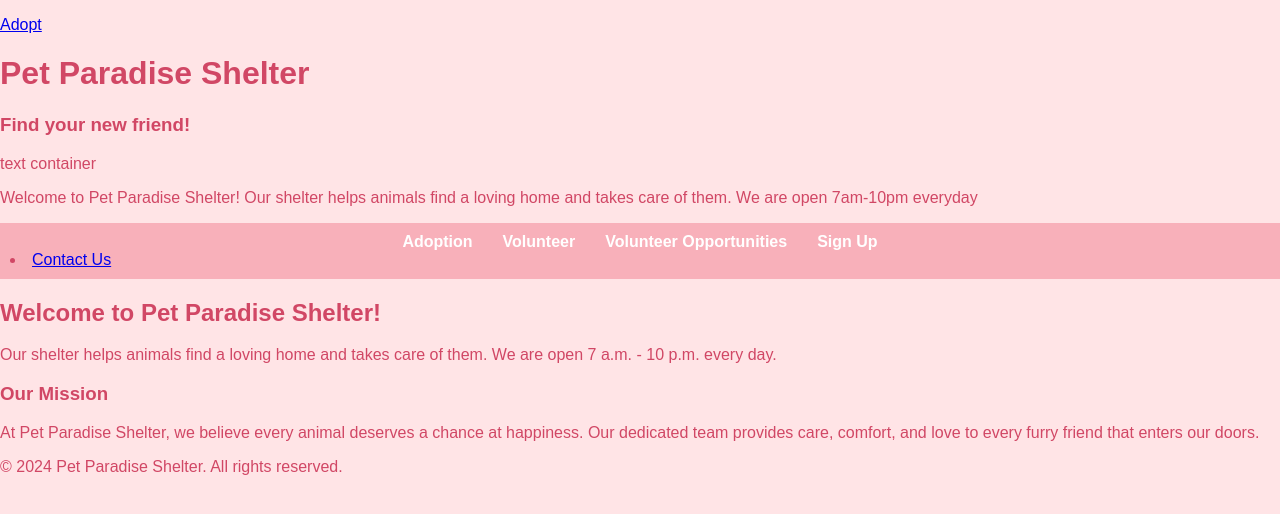
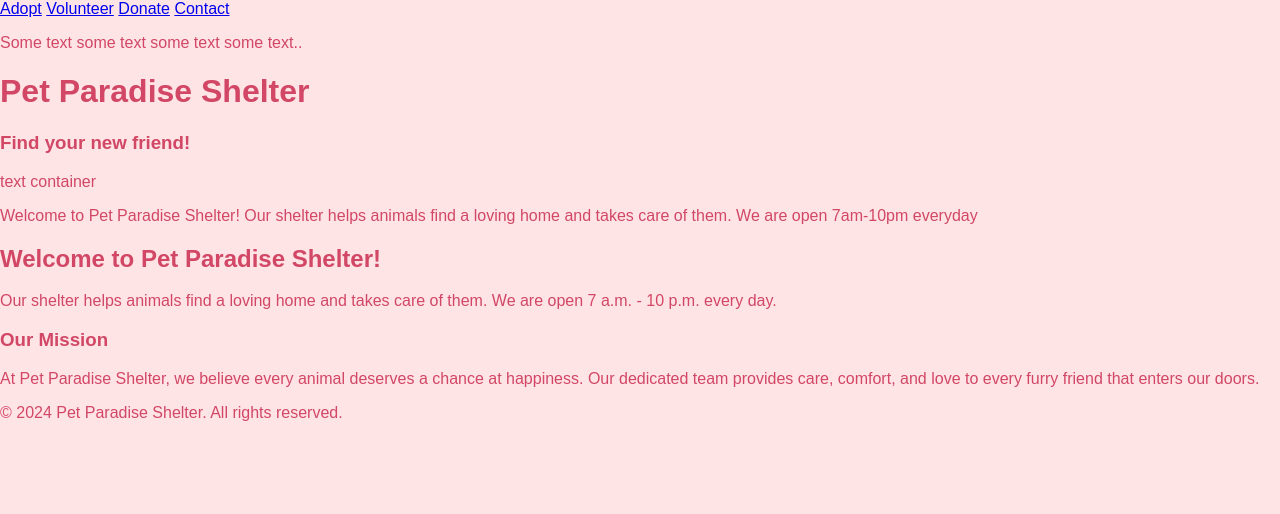
Before and after one commit to tanzinar/animal_shelter, a plain HTML site: page index.html in a window 1280 px wide. Drawn offline with Linux system fonts and the light colour scheme.

Commit message:
Update index.html

```diff
--- a/index.html
+++ b/index.html
@@ -6,38 +6,22 @@
 </head>
 
 <body>
-<p><a href="adopt.html">Adopt</a></p>
+<div class="navbar">
+  <a href="adopt.html">Adopt</a>
+  <a href="volunteer.html">Volunteer</a>
+  <a href="donate.html">Donate</a>
+  <a href="contact.html">Contact</a>
+</div>
+
+<div class="main">
+  <p>Some text some text some text some text..</p>
+</div>
 <h1>Pet Paradise Shelter</h1>
   <div class="border1">
     <h3>Find your new friend!</h3>
     <p>text container</p>
   </div>
 <p>Welcome to Pet Paradise Shelter! Our shelter helps animals find a loving home and takes care of them. We are open 7am-10pm everyday</p>
-<nav>
-<ul class="dropdown-menu">
-<li><a href="#">Adoption</a>
-<ul class="dropdown">
-<li><a href="#">View Adoptable Pets</a></li>
-<li><a href="#">Adoption Process</a></li>
-</ul>
-</li>
-<li><a href="#">Volunteer</a>
-<ulclass="dropdown">
-<li><a href="#">Volunteer Opportunities</a></li>
-<li><a href="#">Sign Up</a></li>
-</ul>
-</li>
-<li><a href="#">Contact Us</a>
-<ul class="dropdown">
-<li><a href="#">Address</a></li>
-<li><ahref="#">Phone</a></li>
-<li><a href="#">Email</a></li>
-</ul>
-</li>
-</ul>
-</nav>
-<main>
-<section class="welcome">
 <h2>Welcome to Pet Paradise Shelter!</h2>
 <p> Our shelter helps animals find a loving home and takes care of them. We are open 7 a.m. - 10 p.m. every day. </p>
 </section>
```
